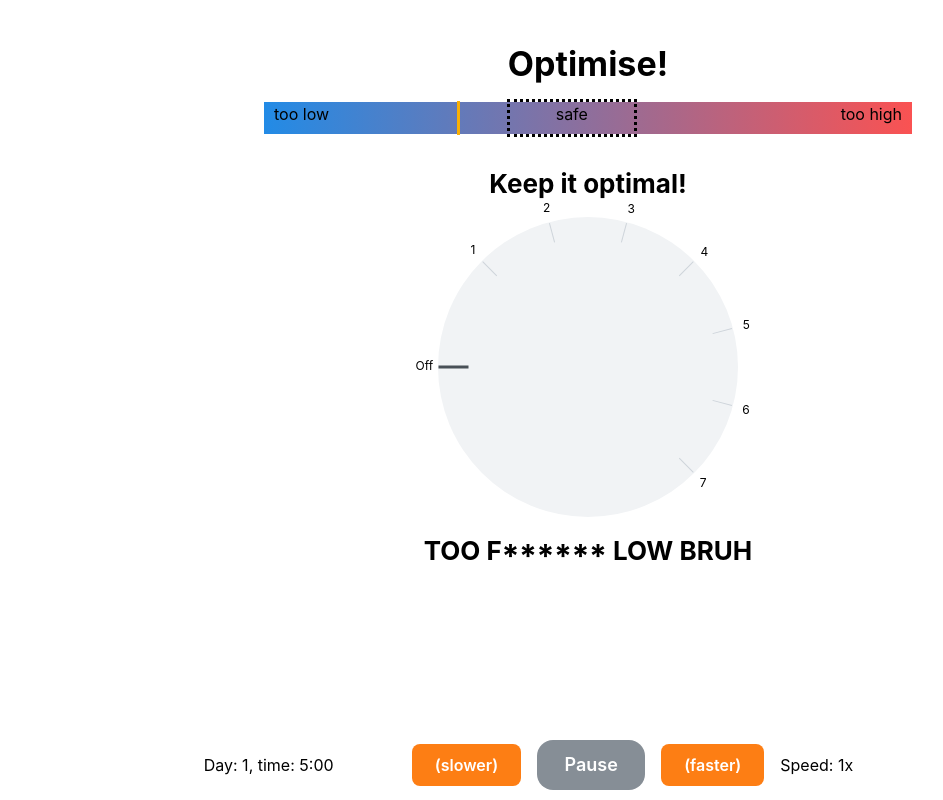
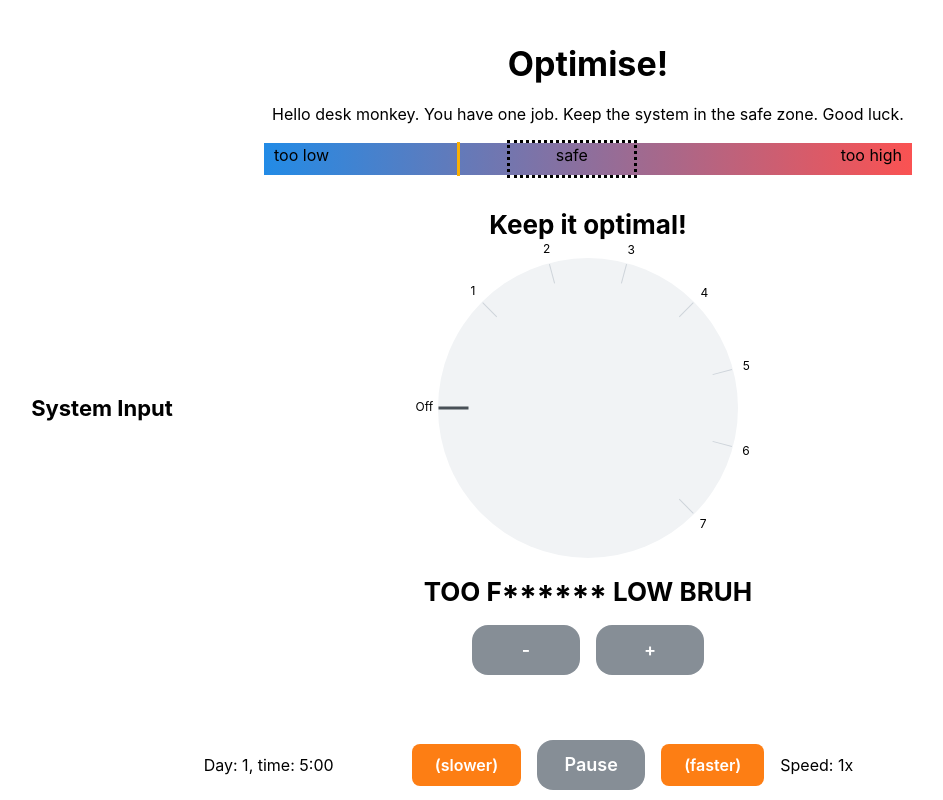
Before and after one commit to ChristianAoC/optimise, a React (Vite) app: page / in a window 1280 px wide. Shown: the whole page, without its empty margins (52-995 px from the left). Built offline with nearby package versions, Linux system fonts and the light colour scheme.

Commit message:
adding flavour text and some labels for inputs. I have added buttons that do nothing.

```diff
--- a/src/App.jsx
+++ b/src/App.jsx
@@ -1,5 +1,5 @@
 import { useState, useEffect } from 'react'
-import { AngleSlider, Box, Button, Center, Grid, Group, MantineProvider, Text, Title } from '@mantine/core';
+import { AngleSlider, Box, Button, Center, Grid, Group, MantineProvider, Text, Title,Space } from '@mantine/core';
 import { useSearchParams } from "react-router";
 import './App.css'
 import '@mantine/core/styles.css';
@@ -116,6 +116,12 @@ export default function App() {
       </Center>
     </Grid.Col>
 
+    <Grid.Col span={12} align="right" >
+      <Center>
+        <Text>Hello desk monkey. You have one job. Keep the system in the safe zone. Good luck.</Text>
+      </Center>
+    </Grid.Col>
+
     <Grid.Col span={3} align="right" mt="xl">
       {/*<Text align="right">Current temperature:</Text>*/}
     </Grid.Col>
@@ -145,14 +151,18 @@ export default function App() {
       </Grid.Col>
 
       <Grid.Col span={12}>
+        <Center>
+        <Title order={2}>Keep it optimal!</Title>
+        </Center>
+      </Grid.Col>
+
+      <Grid.Col span={3} align="right">
       <Center>
-        <Title order={2}>Keep it optimal!</Title>
+        <Title order={3}>System Input</Title>
       </Center>
       </Grid.Col>
 
-      <Grid.Col span={3}>
-        <Text fw="bold" hidden={true}>Too cold! Your workplace isn't comfortable anymore, increase the temperature.</Text>
-      </Grid.Col>
+
       <Grid.Col span={6}>
       <Center>
         <AngleSlider
@@ -189,6 +199,14 @@ export default function App() {
           </Center>
         </Grid.Col>
 
+        <Grid.Col span={12} >
+          <Center>
+          <Button w="6em" id="gamePauseButton" variant="filled" color="gray" size="lg" radius="lg">-</Button>
+          <Space w="md" />
+          <Button w="6em" id="gamePauseButton" variant="filled" color="gray" size="lg" radius="lg">+</Button>
+          </Center>
+        </Grid.Col>
+
 
         <Grid.Col span="auto">
           <Center>
```
